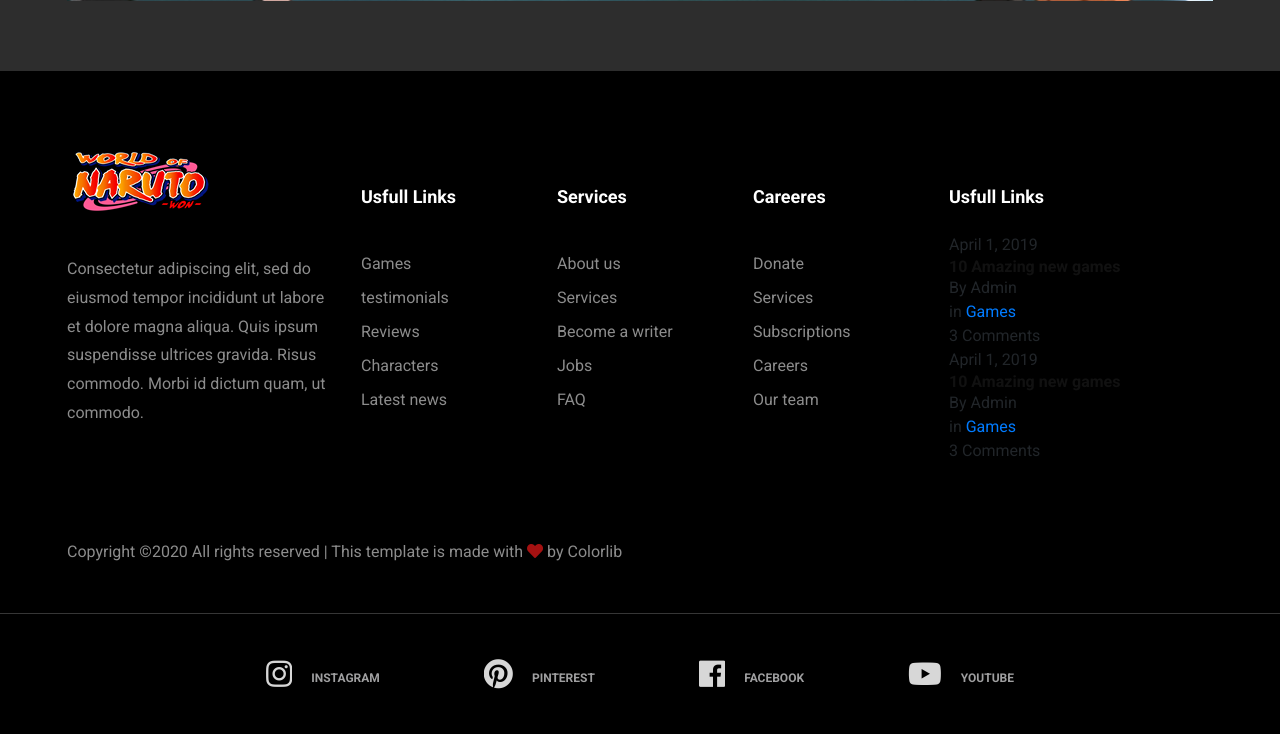
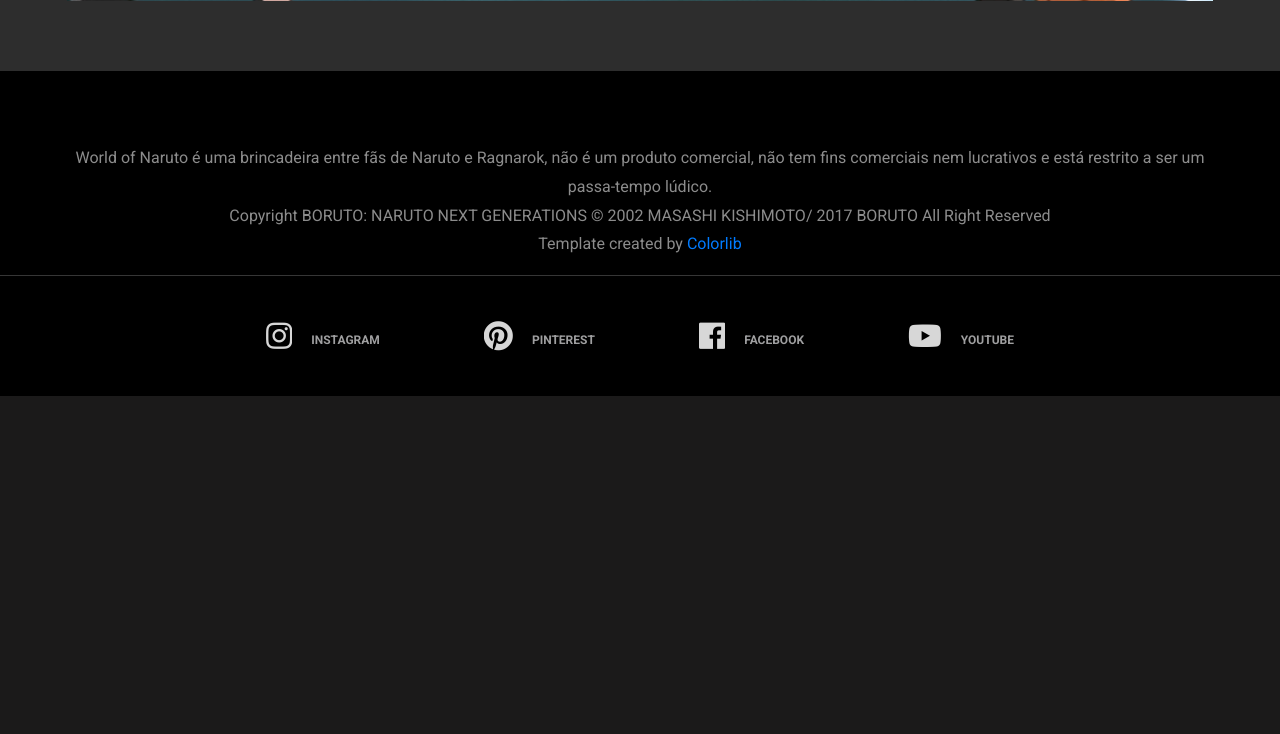
Before and after one commit to SidSan97/World-of-Naruto-WebSite, a PHP site: page /Doador.php in a window 1280 px wide. Shown: the part 4060-4794 px from the top of the page. After the commit the page ends 4456 px from the top, so only its background shows below. Run offline with PHP 8.4, Linux system fonts and the light colour scheme; some libraries are stand-ins or nearby versions.

Commit message:
Ajustes do rodapé

```diff
--- a/Doador.php
+++ b/Doador.php
@@ -197,46 +197,6 @@
 							<img src="img/add-2.jpg" alt="">
 						</a>
 					</div>
-					<!--div class="sb-widget">
-						<h2 class="sb-title">Latest Comments</h2>
-						<div class="latest-comments-widget">
-							<div class="lc-item">
-								<img src="img/author-thumbs/1.jpg" alt="">
-								<div class="lc-text">
-									<h6>Jane Smith<span> In </span><a href="">The best 2019 Games</a></h6>
-									<div class="lc-date">April 1,2019</div>
-								</div>
-							</div>
-							<div class="lc-item">
-								<img src="img/author-thumbs/2.jpg" alt="">
-								<div class="lc-text">
-									<h6>Michael James<span> In </span><a href="">The best 2019 Games</a></h6>
-									<div class="lc-date">April 1,2019</div>
-								</div>
-							</div>
-							<div class="lc-item">
-								<img src="img/author-thumbs/3.jpg" alt="">
-								<div class="lc-text">
-									<h6>Jane Smith<span> In </span><a href="">The best 2019 Games</a></h6>
-									<div class="lc-date">April 1,2019</div>
-								</div>
-							</div>
-							<div class="lc-item">
-								<img src="img/author-thumbs/4.jpg" alt="">
-								<div class="lc-text">
-									<h6>Michael James<span> In </span><a href="">The best 2019 Games</a></h6>
-									<div class="lc-date">April 1,2019</div>
-								</div>
-							</div>
-							<div class="lc-item">
-								<img src="img/author-thumbs/1.jpg" alt="">
-								<div class="lc-text">
-									<h6>Jane Smith<span> In </span><a href="">The best 2019 Games</a></h6>
-									<div class="lc-date">April 1,2019</div>
-								</div>
-							</div>
-						</div>
-					</div-->
 				</div>
 			</div>
 		</div>
@@ -299,84 +259,12 @@
 	<!-- Footer section -->
 	<div class="footer-section">
 		<div class="container">
-			<div class="row">
-				<div class="col-lg-3">
-					<div class="footer-widget">
-						<div class="about-widget">
-							<img src="img/logo.png" alt="">
-							<p>Consectetur adipiscing elit, sed do eiusmod tempor incididunt ut labore et dolore magna aliqua. Quis ipsum suspendisse ultrices gravida. Risus commodo. Morbi id dictum quam, ut commodo.</p>
-						</div>
-					</div>
-				</div>
-				<div class="col-lg-2 col-sm-6">
-					<div class="footer-widget">
-						<h2 class="fw-title">Usfull Links</h2>
-						<ul>
-							<li><a href="">Games</a></li>
-							<li><a href="">testimonials</a></li>
-							<li><a href="">Reviews</a></li>
-							<li><a href="">Characters</a></li>
-							<li><a href="">Latest news</a></li>
-						</ul>
-					</div>
-				</div>
-				<div class="col-lg-2 col-sm-6">
-					<div class="footer-widget">
-						<h2 class="fw-title">Services</h2>
-						<ul>
-							<li><a href="">About us</a></li>
-							<li><a href="">Services</a></li>
-							<li><a href="">Become a writer</a></li>
-							<li><a href="">Jobs</a></li>
-							<li><a href="">FAQ</a></li>
-						</ul>
-					</div>
-				</div>
-				<div class="col-lg-2 col-sm-6">
-					<div class="footer-widget">
-						<h2 class="fw-title">Careeres</h2>
-						<ul>
-							<li><a href="">Donate</a></li>
-							<li><a href="">Services</a></li>
-							<li><a href="">Subscriptions</a></li>
-							<li><a href="">Careers</a></li>
-							<li><a href="">Our team</a></li>
-						</ul>
-					</div>
-				</div>
-				<div class="col-lg-3 col-sm-6">
-					<div class="footer-widget fw-latest-post">
-						<h2 class="fw-title">Usfull Links</h2>
-						<div class="latest-news-widget">
-							<div class="ln-item">
-								<div class="ln-text">
-									<div class="ln-date">April 1, 2019</div>
-									<h6>10 Amazing new games</h6>
-									<div class="ln-metas">
-										<div class="ln-meta">By Admin</div>
-										<div class="ln-meta">in <a href="#">Games</a></div>
-										<div class="ln-meta">3 Comments</div>
-									</div>
-								</div>
-							</div>
-							<div class="ln-item">
-								<div class="ln-text">
-									<div class="ln-date">April 1, 2019</div>
-									<h6>10 Amazing new games</h6>
-									<div class="ln-metas">
-										<div class="ln-meta">By Admin</div>
-										<div class="ln-meta">in <a href="#">Games</a></div>
-										<div class="ln-meta">3 Comments</div>
-									</div>
-								</div>
-							</div>
-						</div>
-					</div>
-				</div>
-			</div>
-			<div class="copyright"><a href=""><p><!-- Link back to Colorlib can't be removed. Template is licensed under CC BY 3.0. -->
-  Copyright &copy;<script>document.write(new Date().getFullYear());</script> All rights reserved | This template is made with <i class="fa fa-heart" aria-hidden="true"></i> by <a href="https://colorlib.com" target="_blank">Colorlib</a>
-  <!-- Link back to Colorlib can't be removed. Template is licensed under CC BY 3.0. --></p></div>
+			<p class="text-rodape">
+			  World of Naruto é uma brincadeira entre fãs de Naruto e Ragnarok, não é um produto comercial,
+			  não tem fins comerciais nem lucrativos e está restrito a ser um passa-tempo lúdico. <br>
+			  Copyright BORUTO: NARUTO NEXT GENERATIONS © 2002 MASASHI KISHIMOTO/ 2017 BORUTO All Right Reserved <br>
+			  Template created by <a href="https://colorlib.com" target="_blank">Colorlib</a>
+			</p>
 		</div>
 		<div class="social-links-warp">
 			<div class="container">
@@ -384,9 +272,7 @@
 					<a href="#"><i class="fab fa-instagram"></i><span>instagram</span></a>
 					<a href="#"><i class="fab fa-pinterest"></i><span>pinterest</span></a>
 					<a href="#"><i class="fab fa-facebook"></i><span>facebook</span></a>
-					<!--a href="#"><i class="fa fa-twitter"></i><span>twitter</span></a-->
 					<a href="#"><i class="fab fa-youtube"></i><span>youtube</span></a>
-					<!--a href="#"><i class="fa fa-tumblr-square"></i><span>tumblr</span></a-->
 				</div>
 			</div>
 		</div>
```
